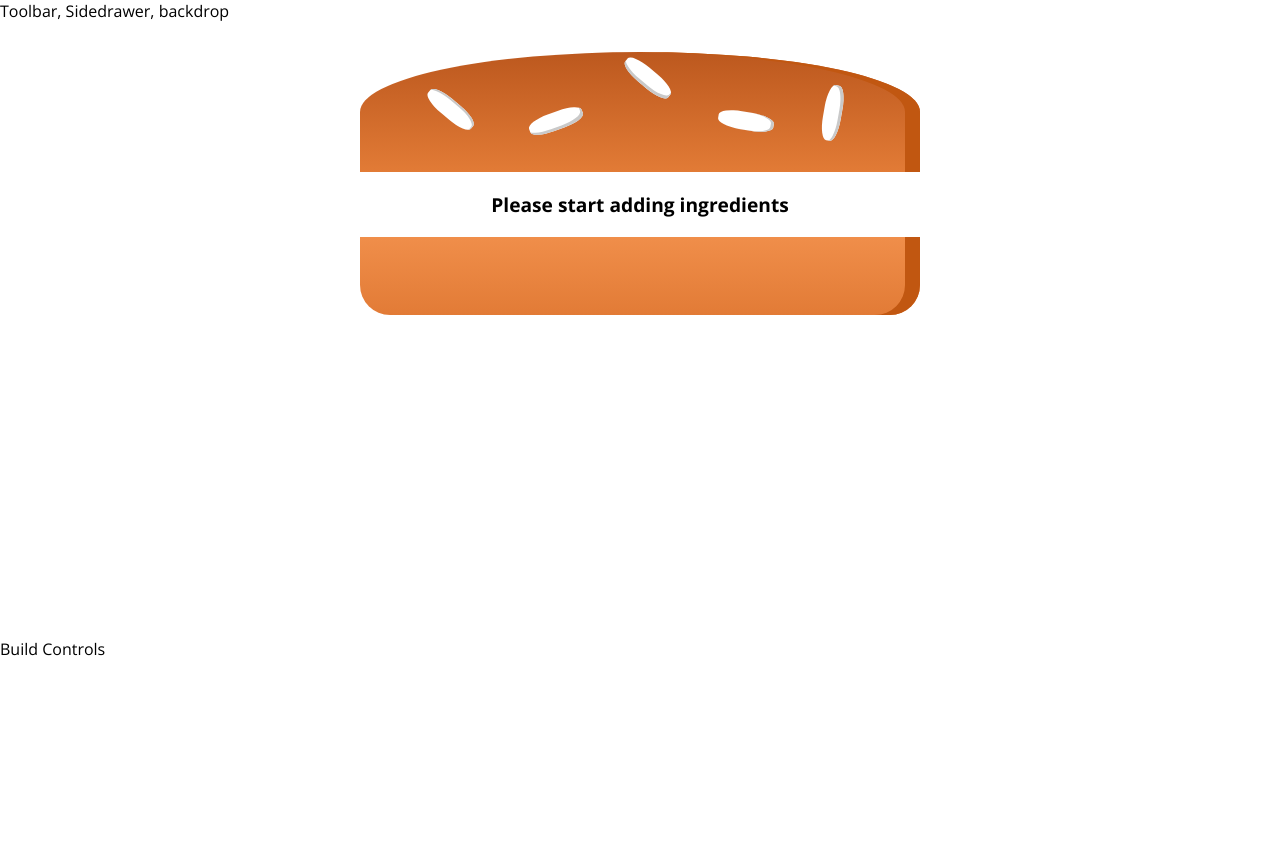
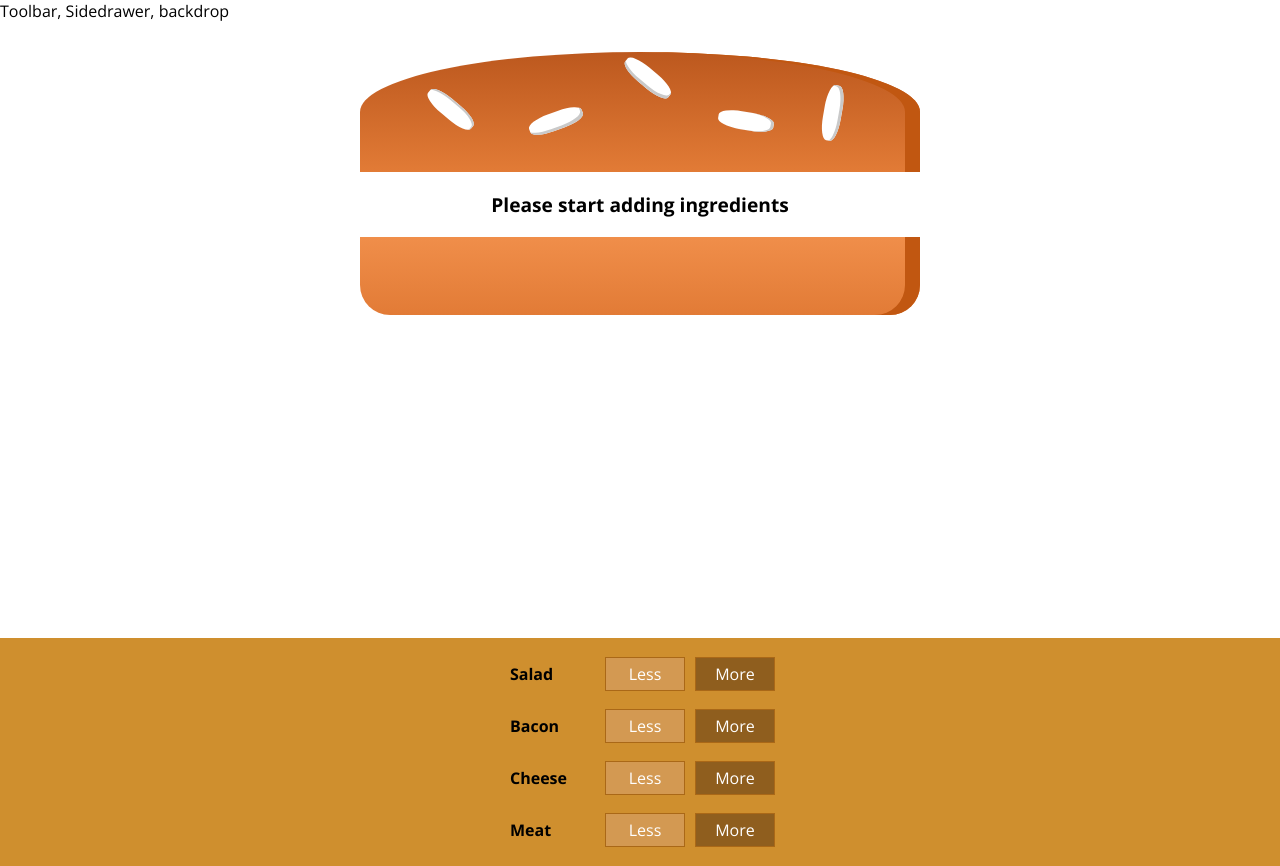
Before and after one commit to riverrz/burger-builder, a React app: page / in a window 1280 px wide. Before the commit the page ends 800 px from the top, so only its background shows below. Built offline with nearby package versions, Linux system fonts and the light colour scheme.

Commit message:
Add BuildControls with handlers in BurgerBuilder

```diff
--- /dev/null
+++ b/src/components/Burger/BuildControls/BuildControl/BuildControl.css
@@ -0,0 +1,56 @@
+.BuildControl {
+    display: flex;
+    justify-content: space-between;
+    align-items: center;
+    margin: 5px 0;
+}
+
+.BuildControl button {
+    display: block;
+    font: inherit;
+    padding: 5px;
+    margin: 0 5px;
+    width: 80px;
+    border: 1px solid #AA6817;
+    cursor: pointer;
+    outline: none;
+}
+
+.BuildControl button:disabled {
+    background-color: #AC9980;
+    border: 1px solid #7E7365;
+    color: #ccc;
+    cursor: default;
+}
+
+.BuildControl button:hover:disabled {
+    background-color: #AC9980;
+    color: #ccc;
+    cursor: not-allowed;
+}
+
+.Label {
+    padding: 10px;
+    font-weight: bold;
+    width: 80px;
+}
+
+.BuildControl .Less {
+    background-color: #D39952;
+    color: white;
+}
+
+.BuildControl .More {
+    background-color: #8F5E1E;
+    color: white;
+}
+
+.BuildControl .Less:hover, .BuildControl .Less:active {
+    background-color: #DAA972;
+    color: white;
+}
+
+.BuildControl .More:hover,.BuildControl .More:active {
+    background-color: #99703F;
+    color: white;
+}
--- /dev/null
+++ b/src/components/Burger/BuildControls/BuildControl/BuildControl.js
@@ -0,0 +1,16 @@
+import React from "react";
+import classes from "./BuildControl.css";
+
+const buildControl = props => (
+  <div className={classes.BuildControl}>
+    <div className={classes.Label}>{props.label}</div>
+    <button className={classes.Less} onClick={props.removed}>
+      Less
+    </button>
+    <button className={classes.More} onClick={props.added}>
+      More
+    </button>
+  </div>
+);
+
+export default buildControl;
--- /dev/null
+++ b/src/components/Burger/BuildControls/BuildControls.css
@@ -0,0 +1,10 @@
+.BuildControls {
+  width: 100%;
+  background-color: #cf8f2e;
+  display: flex;
+  flex-flow: column;
+  align-items: center;
+  box-shadow: 0 2px 1px #ccc;
+  margin: auto;
+  padding: 10px 0;
+}
--- /dev/null
+++ b/src/components/Burger/BuildControls/BuildControls.js
@@ -0,0 +1,38 @@
+import React from "react";
+
+import BuildControl from "./BuildControl/BuildControl";
+
+import classes from "./BuildControls.css";
+
+const controls = [
+  {
+    label: "Salad",
+    type: "salad"
+  },
+  {
+    label: "Bacon",
+    type: "bacon"
+  },
+  {
+    label: "Cheese",
+    type: "cheese"
+  },
+  {
+    label: "Meat",
+    type: "meat"
+  }
+];
+const buildControls = props => (
+  <div className={classes.BuildControls}>
+    {controls.map(ctrl => (
+      <BuildControl
+        label={ctrl.label}
+        key={ctrl.label}
+        added={() => props.ingredientAdded(ctrl.type)}
+        removed={() => props.ingredientsRemoved(ctrl.type)}
+      />
+    ))}
+  </div>
+);
+
+export default buildControls;
--- a/src/containers/BurgerBuilder/BurgerBuilder.js
+++ b/src/containers/BurgerBuilder/BurgerBuilder.js
@@ -1,7 +1,15 @@
 import React, { Component } from "react";
 import Burger from "../../components/Burger/Burger";
+import BuildControls from "../../components/Burger/BuildControls/BuildControls";
 
 import Aux from "../../hoc/Aux";
+
+const INGREDIENT_PRICES = {
+  salad: 0.5,
+  cheese: 0.4,
+  meat: 1.3,
+  bacon: 0.7
+};
 
 class BurgerBuilder extends Component {
   state = {
@@ -10,13 +18,41 @@
       bacon: 0,
       cheese: 0,
       meat: 0
+    },
+    totalPrice: 4
+  };
+
+  addIngredientHandler = type => {
+    const ingredients = { ...this.state.ingredients };
+    ingredients[type] += 1;
+
+    const newTotalPrice = this.state.totalPrice + INGREDIENT_PRICES[type];
+    this.setState({
+      ingredients,
+      totalPrice: newTotalPrice
+    });
+  };
+
+  removeIngredientHandler = type => {
+    const ingredients = { ...this.state.ingredients };
+    if (ingredients[type] <= 0) {
+      return;
     }
+    ingredients[type] -= 1;
+    const newTotalPrice = this.state.totalPrice - INGREDIENT_PRICES[type];
+    this.setState({
+      totalPrice: newTotalPrice,
+      ingredients
+    });
   };
   render() {
     return (
       <Aux>
         <Burger ingredients={this.state.ingredients} />
-        <div>Build Controls</div>
+        <BuildControls
+          ingredientAdded={this.addIngredientHandler}
+          ingredientsRemoved={this.removeIngredientHandler}
+        />
       </Aux>
     );
   }
```
